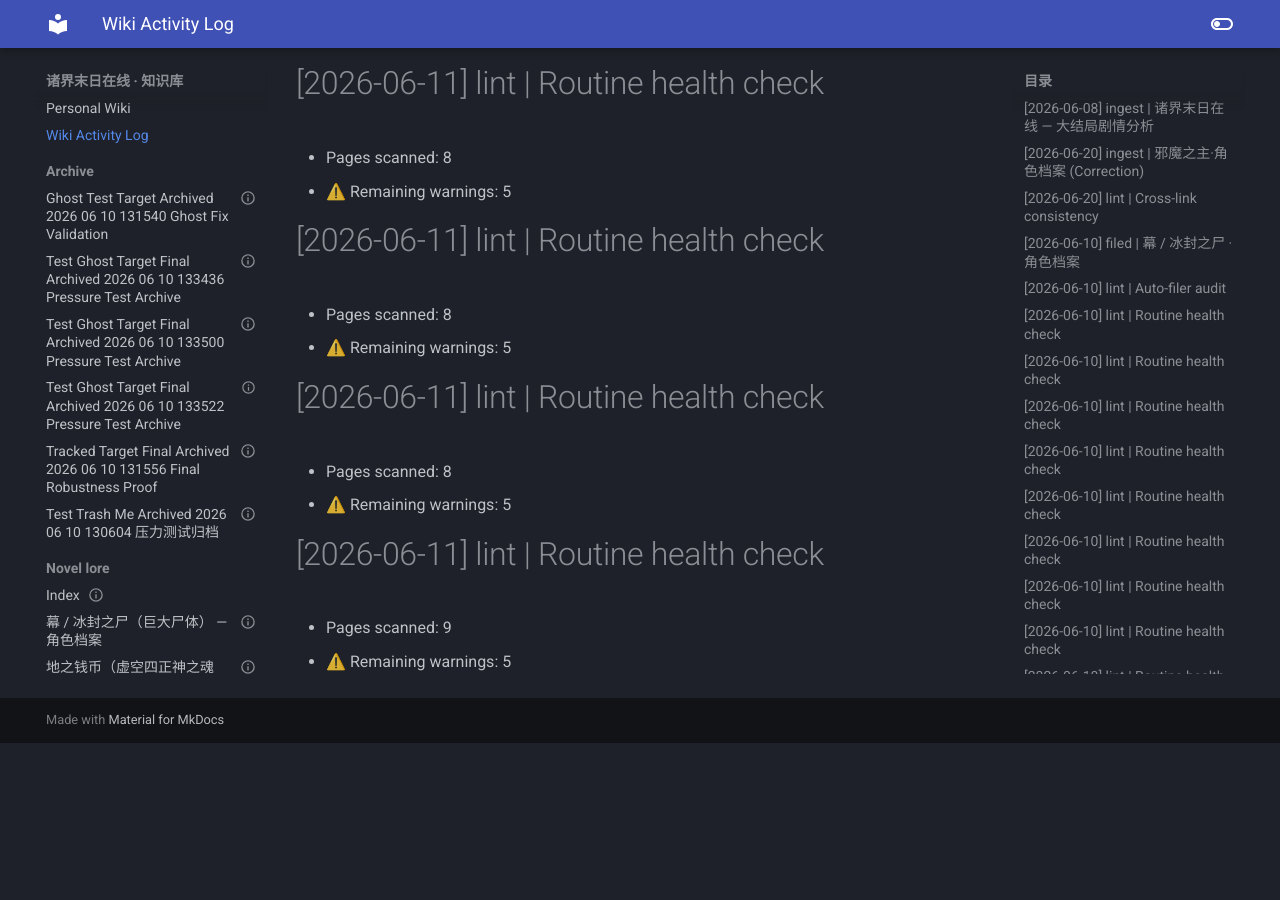
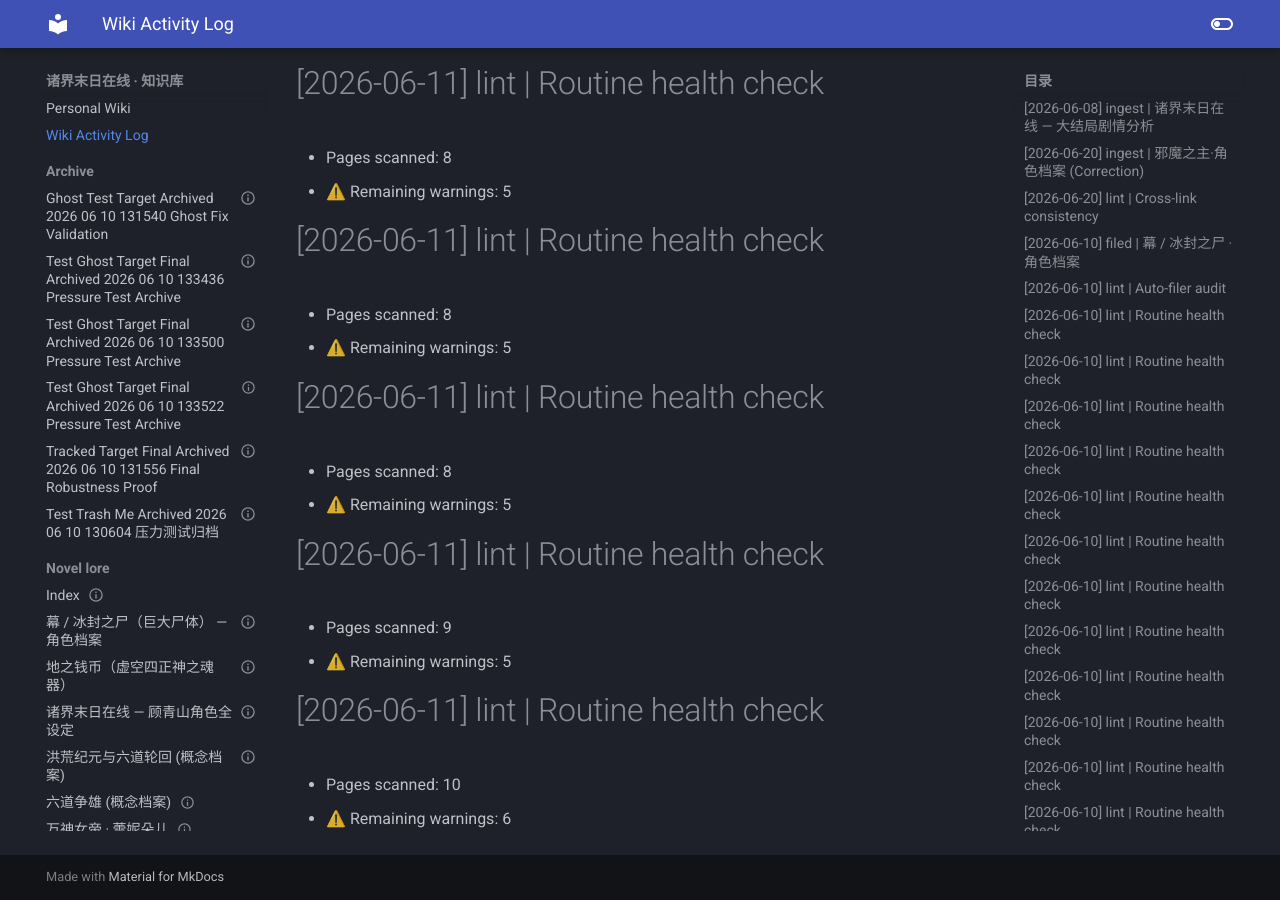
Before and after one commit to Zack3155/llm-wiki, an MkDocs documentation site: the page built from docs/log.md, in a window 1280 px wide and 900 px high, scrolled down 18059 px. Built offline with MkDocs 1.6.1 and Material for MkDocs 9.7.7, drawn with Linux system fonts in a browser that asks for light colours; before the commit the page ends 18802 px from its top, so only the background shows below that.

```diff
--- a/docs/log.md
+++ b/docs/log.md
@@ -391,3 +391,6 @@
 # [2026-06-11] lint | Routine health check
 - Pages scanned: 9
 - ⚠️ Remaining warnings: 5
+# [2026-06-11] lint | Routine health check
+- Pages scanned: 10
+- ⚠️ Remaining warnings: 6
```
